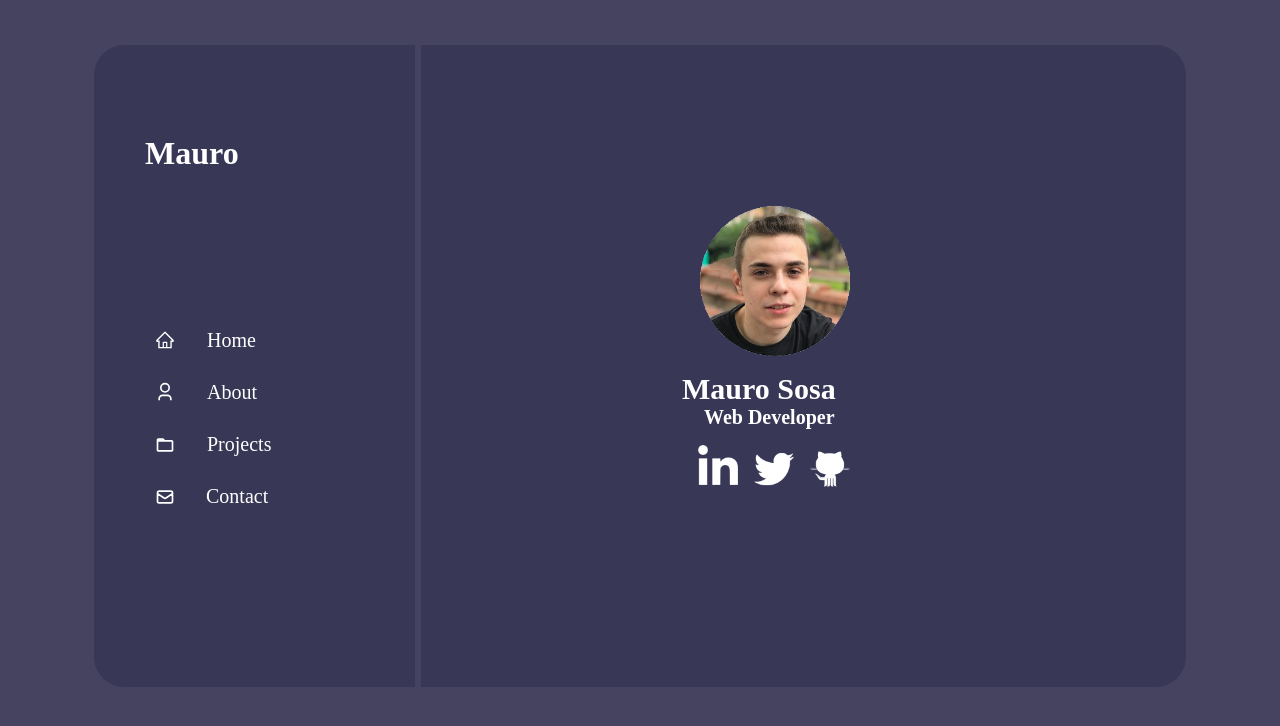
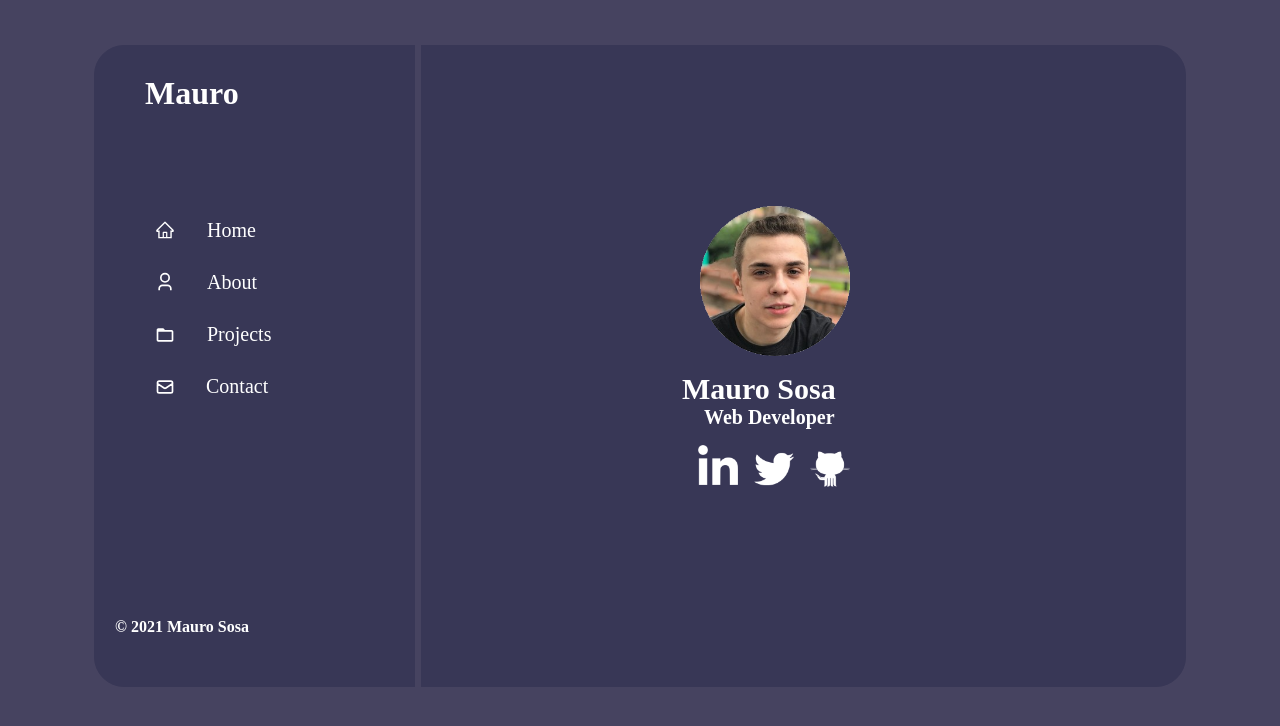
Before and after one commit to maureSs/maurososa-OLD, a React (Create React App) app: page / in a window 1280 px wide. Shown: the top 726 px of the page. Built offline with nearby package versions, Linux system fonts and the light colour scheme.

Commit message:
website commit

```diff
--- a/src/index.css
+++ b/src/index.css
@@ -39,6 +39,13 @@ body {
     z-index: none;
   }
 }
+@media (min-width: 800px) and (max-width: 1400px) {
+  .navbar {
+    height: 50%;
+    width: 300px;
+    margin-top: 120px;
+  }
+}
 
 .navbar h1 {
   position: absolute;
@@ -68,6 +75,11 @@ body {
     margin-right: 0px;
   }
 }
+@media (min-width: 800px) and (max-width: 1400px) {
+  .navbar ul {
+    margin-top: -50px;
+  }
+}
 
 .navbar h4 {
   position: absolute;
@@ -78,6 +90,11 @@ body {
     padding-top: 90%;
     font-size: 12px;
     display: none;
+  }
+}
+@media (min-width: 800px) and (max-width: 1400px) {
+  .navbar h4 {
+    padding-top: 100px;
   }
 }
 
```
